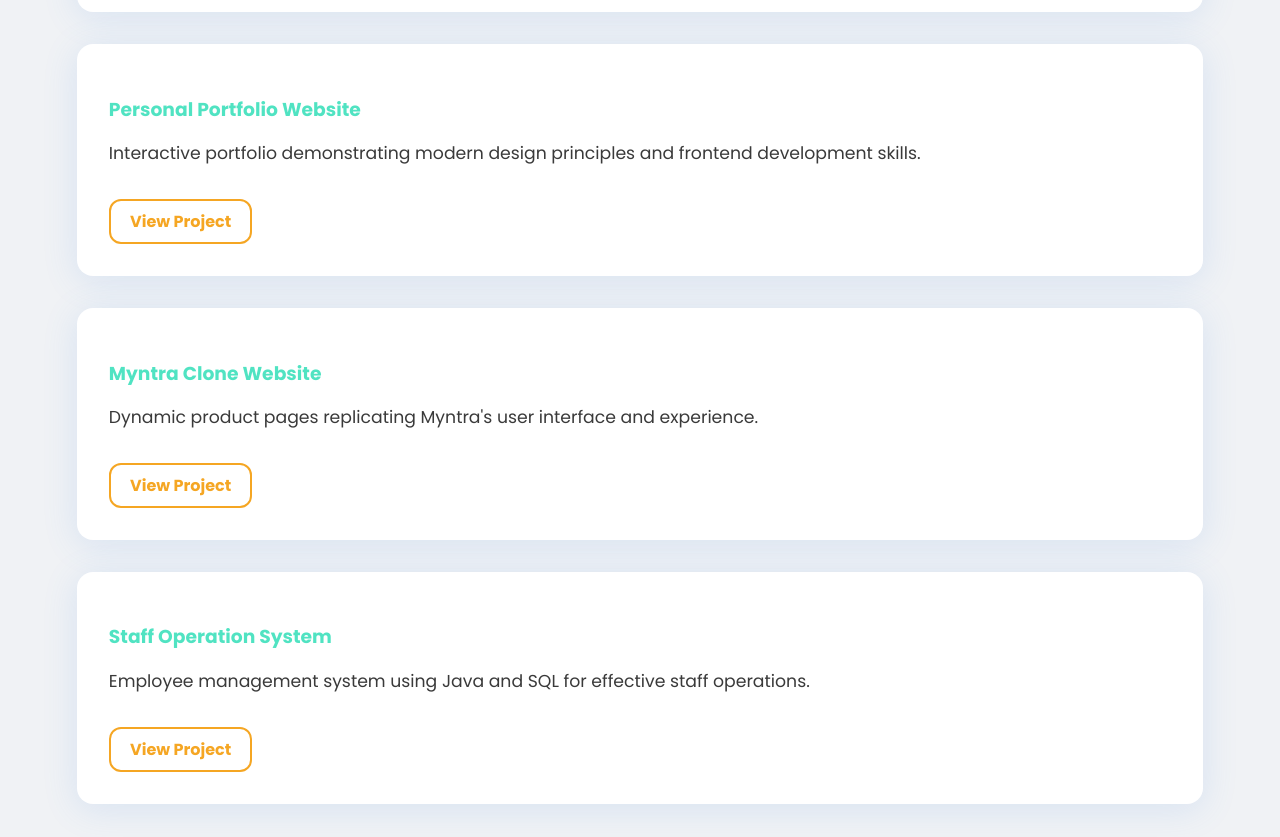
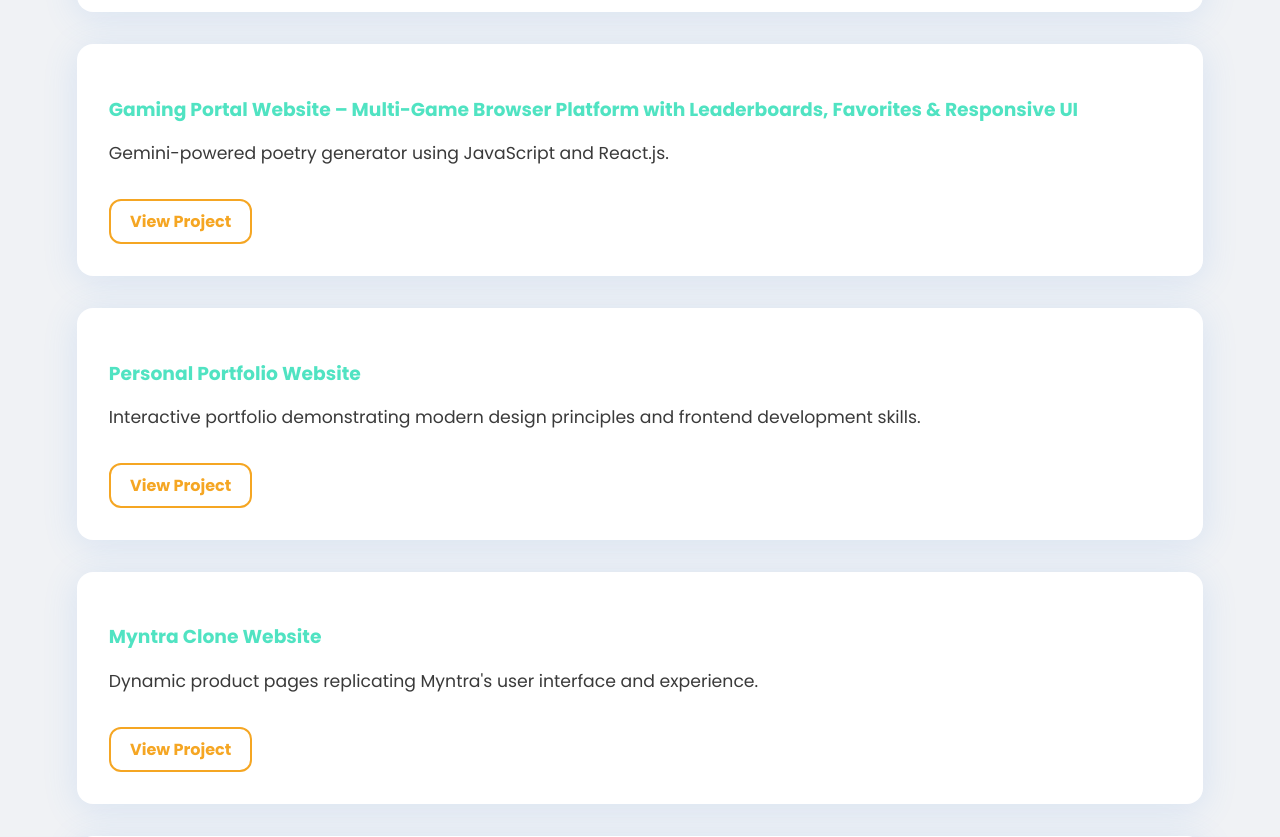
Before and after one commit to Abhishek2077/portfolio-website, a plain HTML site: page index.html in a window 1280 px wide. Shown: the part 3078-3915 px from the top of the page. Drawn offline with Linux system fonts and the light colour scheme.

Commit message:
Added new project

```diff
--- a/index.html
+++ b/index.html
@@ -86,6 +86,12 @@
         <a href="#" target="_blank" rel="noopener noreferrer">View Project</a>
       </article>
 
+      <article class="project-card" tabindex="0" aria-label="Gaming Portal Website – Multi-Game Browser Platform with Leaderboards, Favorites & Responsive UI">
+        <h3>Gaming Portal Website – Multi-Game Browser Platform with Leaderboards, Favorites & Responsive UI</h3>
+        <p>Gemini-powered poetry generator using JavaScript and React.js.</p>
+        <a href="#" target="_blank" rel="noopener noreferrer">View Project</a>
+      </article>
+
       <article class="project-card" tabindex="0" aria-label="Project: Personal Portfolio Website">
         <h3>Personal Portfolio Website</h3>
         <p>Interactive portfolio demonstrating modern design principles and frontend development skills.</p>
```
